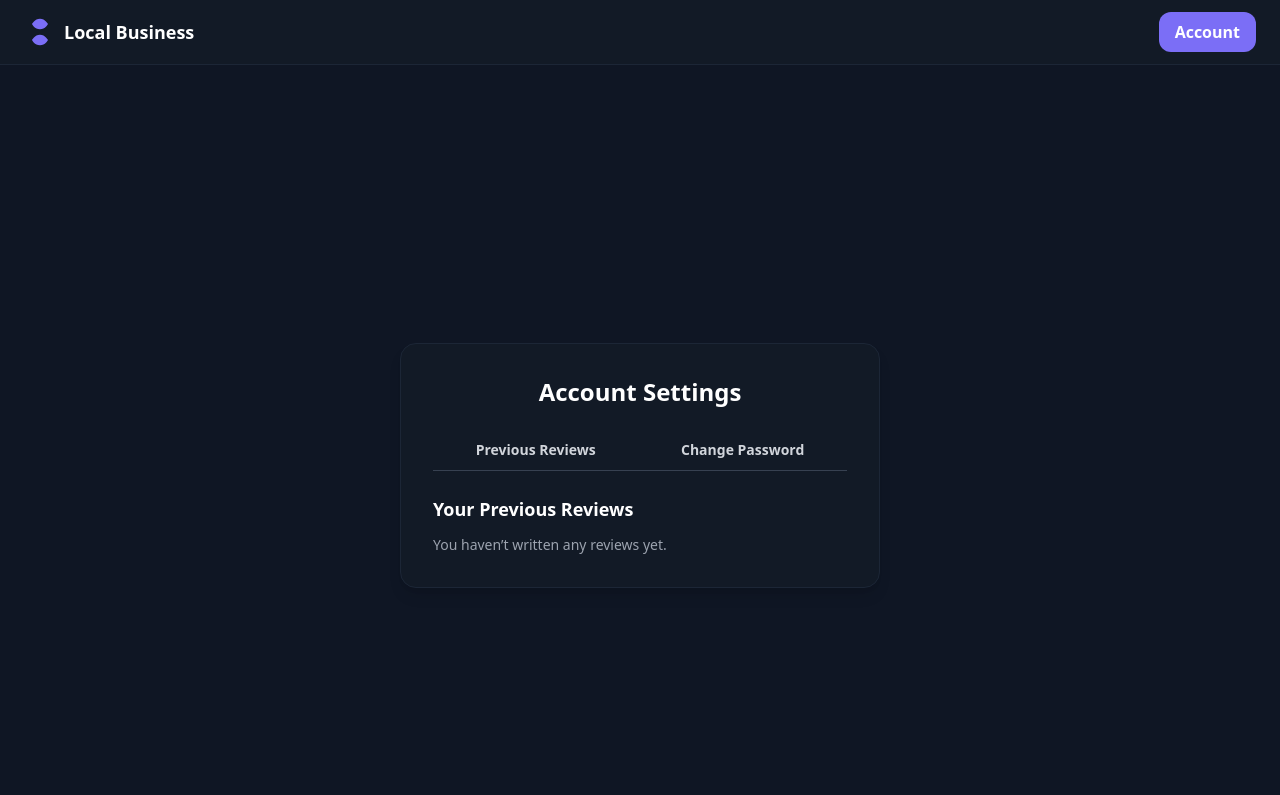
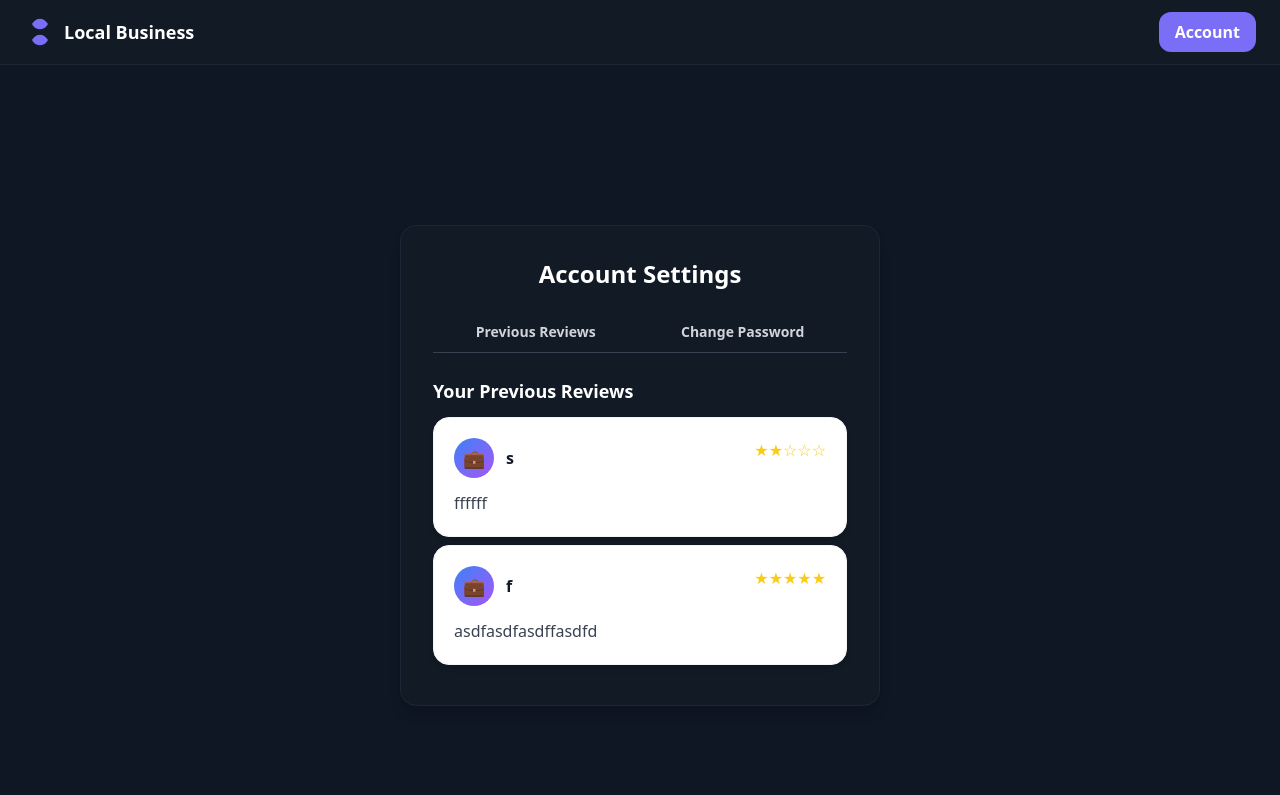
Before and after one commit to yaoyao082008/Local_Business_Finder, a Flask app: page /accountsettings in a window 1280 px wide. Shown: the top 795 px of the page. Run offline with Flask 3, Linux system fonts and the light colour scheme; a user stored in the database is signed in; some libraries are stand-ins or nearby versions.

Commit message:
fixed reviews bug in account

```diff
--- a/app.py
+++ b/app.py
@@ -1,7 +1,7 @@
 from flask import Flask, render_template, request, session, redirect, jsonify
 import db
 from flask_simple_captcha import CAPTCHA
-
+import json
 
 YOUR_CONFIG = {
     'SECRET_CAPTCHA_KEY': 'LONG_KEY',
@@ -196,8 +196,12 @@ def business_modify_avorite(id):
 
 @app.route("/accountsettings")
 def account():
+    user = session.get("user")
 
-    return render_template("account.html", user=session.get("user"))
+    reviews = json.loads(user["reviews"])
+
+
+    return render_template("account.html", user=session.get("user"), reviews = reviews)
 
 @app.route("/accountsettings", methods=["POST"])
 def account_settings():
--- a/requirements.txt
+++ b/requirements.txt
@@ -1,2 +1,3 @@
 flask
 flask_sqlalchemy
+flask_simple_captcha
--- a/templates/account.html
+++ b/templates/account.html
@@ -23,12 +23,12 @@
     <div id="reviews" class="tab-content">
       <h3 class="text-lg font-semibold mb-3">Your Previous Reviews</h3>
 
-      {% if user.reviews is string %}
+      {% if not reviews %}
         <p class="text-gray-400 text-sm">You haven’t written any reviews yet.</p>
 
       {% else %}
 
-        {% for reviewer, attributes in user.reviews.items() %}
+        {% for reviewer, attributes in reviews.items() %}
         <div class="max-w-2xl w-full bg-white shadow-md rounded-2xl p-5 flex flex-col gap-3 border border-gray-100 my-2 ">
           <div class="flex justify-between items-start">
             <div class="flex items-center gap-3">
```
Also changed, not shown: instance/db.sqlite.
